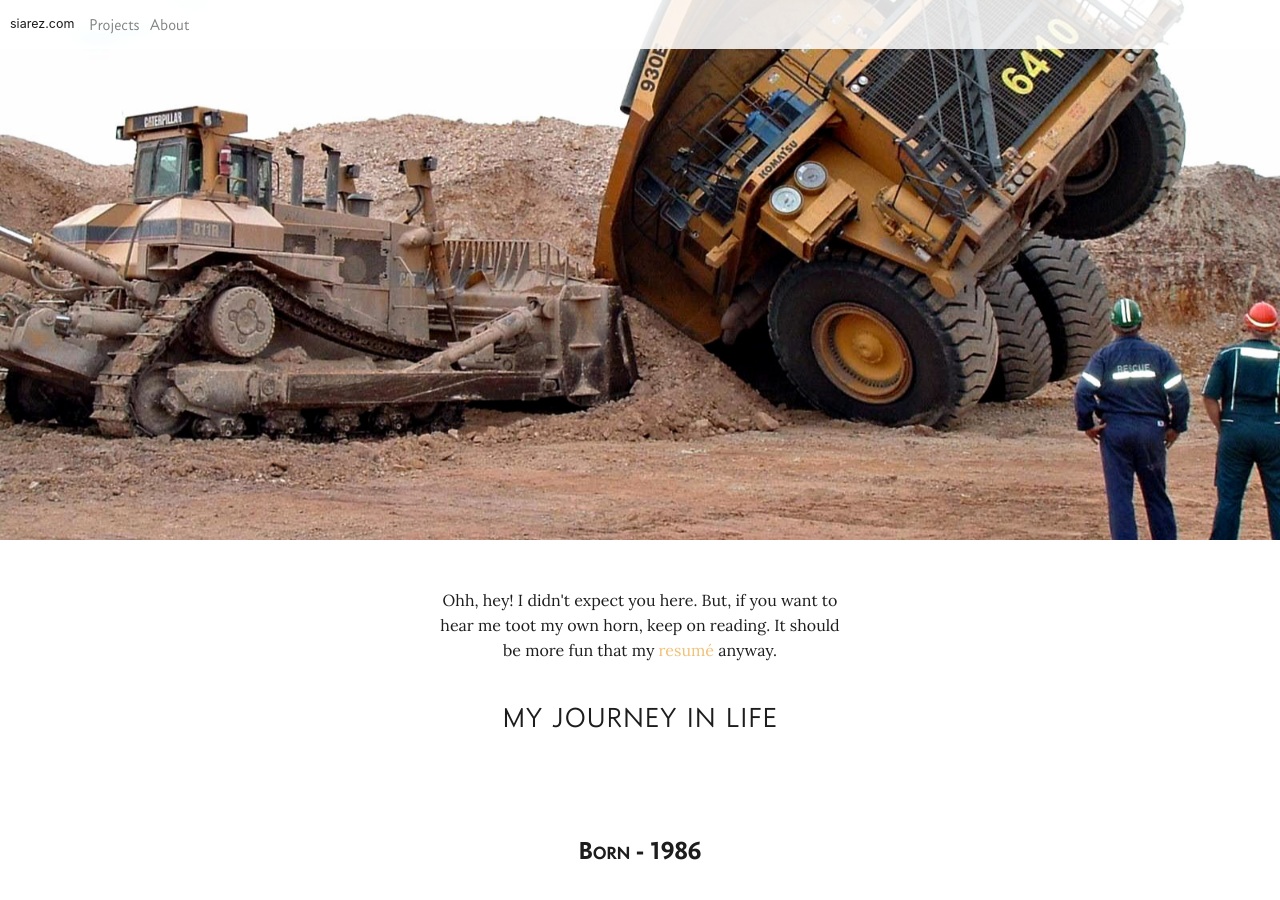
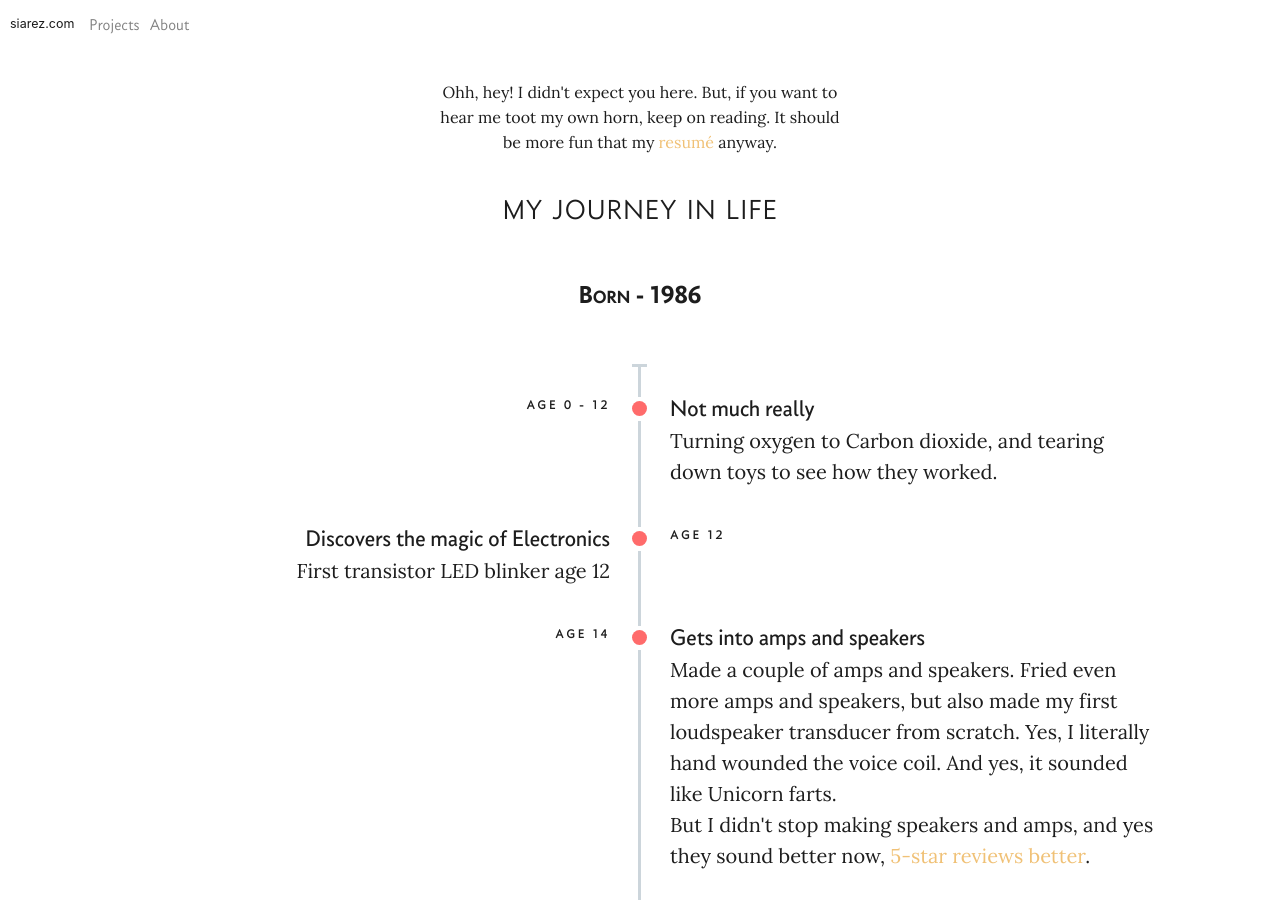
Before and after one commit to siarez/siarez.com, a Jekyll site: the page built from pages/about.html, in a window 1280 px wide and 900 px high. Built offline with Jekyll 4.4.1, drawn with Linux system fonts in a browser that asks for light colours; nearby versions of some CDN libraries.

Commit message:
about page update

```diff
--- a/assets/css/timeline.scss
+++ b/assets/css/timeline.scss
@@ -19,7 +19,7 @@ h1, h2, h3, h4, h5, h6 {
 
 .example-title {
     text-align: center;
-    padding: 3em 0;
+    margin-top: 5rem;
 
     p {
         margin: 0 auto;
--- a/pages/about.html
+++ b/pages/about.html
@@ -4,10 +4,7 @@ title: About
 permalink: about.html
 ---
 <div  class="container-fluid" >
-    <div class="row" style="width:100%;position:fixed; z-index:-1; height:60vh; background-size:cover;background-position:center center;background-image:url('{{ site.baseurl }}/assets/images/under_construction3.jpg')">
-    </div>
-    <div class="row" style="height:60vh;">    </div>
-    <div class="row example-centered"  style="background-color:rgba(255, 255, 255, 0.95)">
+    <div class="row example-centered mt-5" >
         <div class="col-md-12 example-title">
             <p>
                 Ohh, hey! I didn't expect you here. But, if you want to hear me toot my own horn, keep on reading.
```
